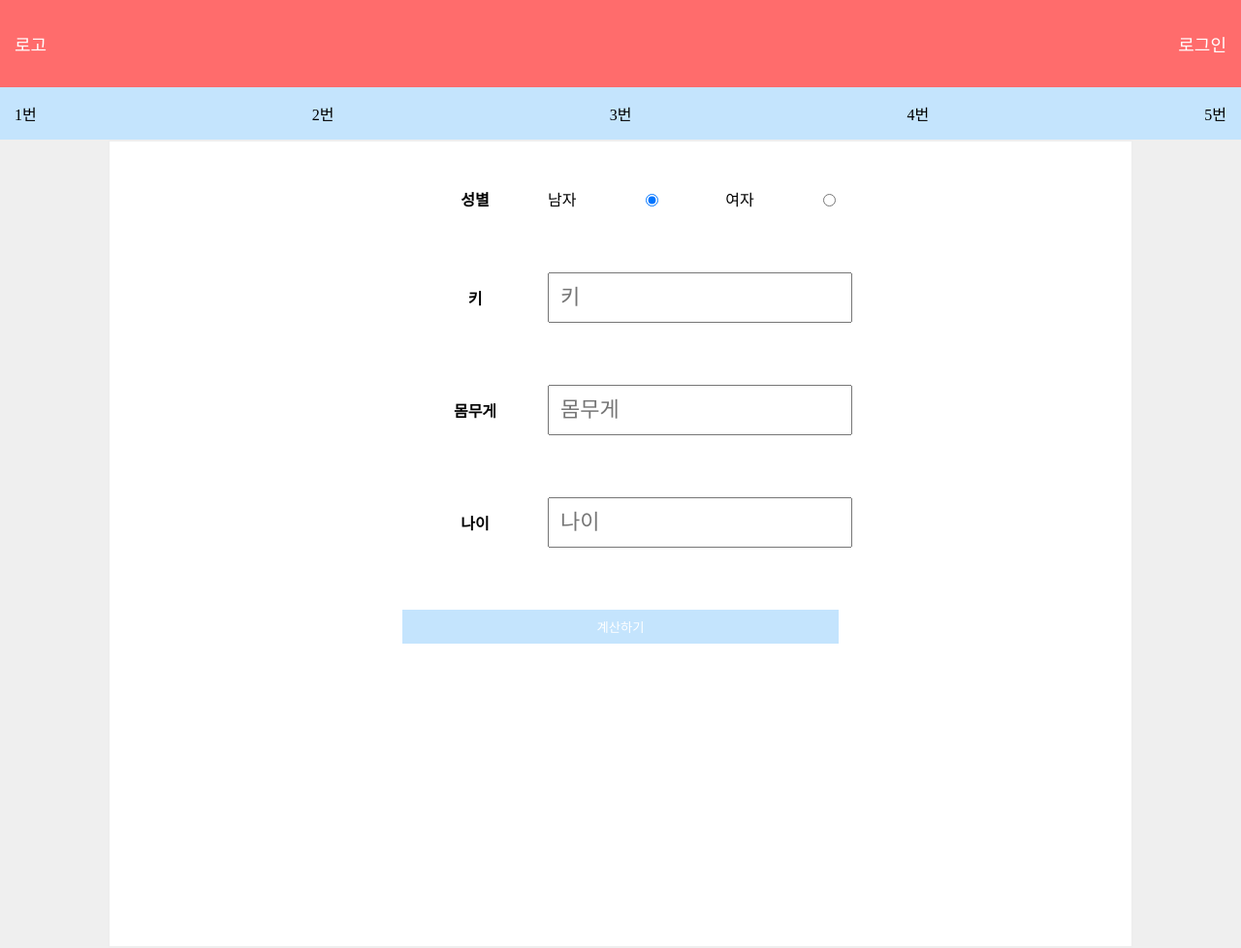
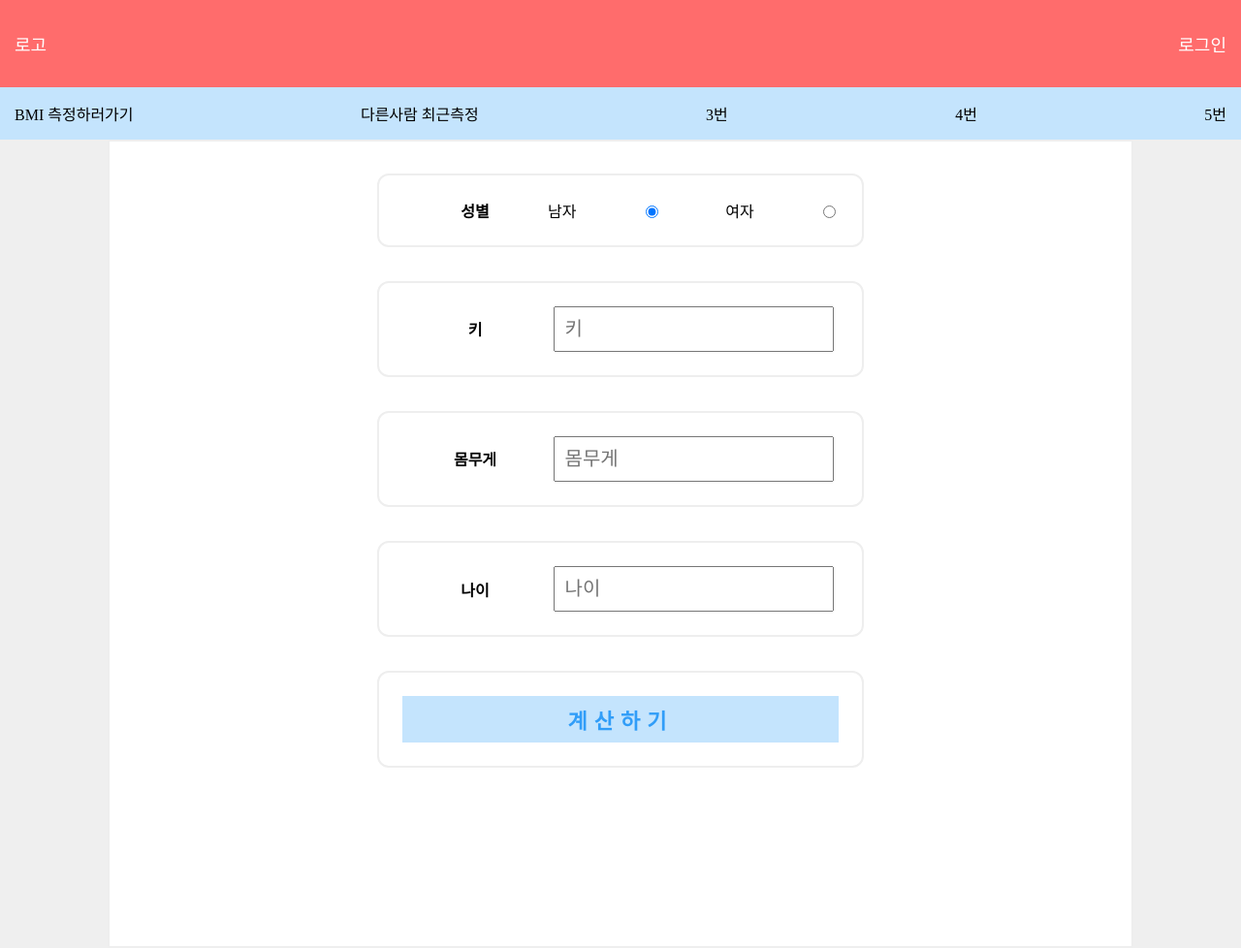
Before and after one commit to ptk5758/hellProject, a Java web app: page /main in a window 1280 px wide. Shown: the whole page at 97% size. Run offline with Spring Boot 4, a stand-in JSP engine, Linux system fonts and the light colour scheme; the project's own start-up code is not run, and a stand-in starts its controllers and pages.

Commit message:
add main [css]

```diff
--- a/src/main/resources/mappers/WeightMapper.xml
+++ b/src/main/resources/mappers/WeightMapper.xml
@@ -4,6 +4,6 @@
 	"http://mybatis.org/dtd/mybatis-3-mapper.dtd">
 <mapper namespace="com.ptk.mapper.WeightMapper">
 	<insert id="weightInsert">
-		insert into weight (weight,height,age,gender,ip,bmi) values (#{weight},#{height},#{age},#{gender},#{ip},#{bmi})
+		insert into weight (weight,height,age,gender,ip,bmi,bmi_status) values (#{weight},#{height},#{age},#{gender},#{ip},#{bmi},#{bmi_status})
 	</insert>
 </mapper>
--- a/src/main/webapp/WEB-INF/views/include/header.jsp
+++ b/src/main/webapp/WEB-INF/views/include/header.jsp
@@ -14,8 +14,8 @@
 		<div>로그인</div>
 	</header>
 	<nav>
-		<div>1번</div>
-		<div>2번</div>
+		<div onclick="location.href='/main'">BMI 측정하러가기</div>
+		<div>다른사람 최근측정</div>
 		<div>3번</div>
 		<div>4번</div>
 		<div>5번</div>
--- a/src/main/webapp/WEB-INF/views/main.jsp
+++ b/src/main/webapp/WEB-INF/views/main.jsp
@@ -25,7 +25,8 @@
 		<div class="Main_Item">
 			<div><button id="WeightButton">계산하기</button></div>
 		</div>
-		<div id="resultBoard"></div>
+		<div id="resultBoard" style="opacity: 0"></div>
 	</form>
+
 <script src="/js/WeightManager.js?ver=1"></script>
 <%@ include file="/WEB-INF/views/include/footer.jsp" %>
--- a/src/main/webapp/resources/css/main.css
+++ b/src/main/webapp/resources/css/main.css
@@ -20,7 +20,7 @@ nav{
 	padding: 15px;
 	background-color: #c4e4fd;
 }
-/* ------------------------------메인 페이지 css영역-------------------------------------- */
+/* ------------------------------메인 페이지 css영역 (BMI체크)-------------------------------------- */
 .MainBoard{
 	width: 80%;
 	margin: 0 auto;
@@ -34,7 +34,10 @@ nav{
 }
 .Main_Item{
 	display: flex;
-	padding: 2em;
+	padding: 1.5em;
+	border: 2px solid#eee;
+	border-radius: 12px;
+	margin: 1.1em;
 }
 .genderRadio{
 	display: flex;
@@ -52,14 +55,52 @@ nav{
 	width: 300px;
 }
 .Main_Item input{
-	font-size: 22px;
+	font-size: 20px;
 	padding: 0.5em;
 }
 .Main_Item button {
 	width: 450px;
 	padding: 8px;
-	color: #fff;
+	color: #309df8;
 	background-color: #c4e4fd;
 	border: 0px solid#000000;
 	cursor: pointer;
+	font-weight: bold;
+	font-size: 22px;
+	letter-spacing: 7px;
 }
+#resultBoard{
+	width: 80%;
+	background-color: #eee;
+	display: flex;
+	justify-content: center;
+	padding: 1.3em;
+}
+.bmi_INFO{
+	width: 55%;
+	display: flex;
+	flex-direction: column;
+	align-items: center;
+	justify-content: space-around;
+}
+.bmi_INFO div {
+	padding: 0.3em;
+	font-weight: bold;
+}
+.bmi_INFO span {
+	width: 100px;
+}
+.bmi_Result{
+	width: 40%;
+	display: flex;
+	flex-direction: column;
+	align-items: center;
+}
+.bmi_Result_text{
+	font-size: 22px;
+	font-weight: bold;
+}
+.bmi_Result_answer{
+	font-size: 48px;
+	padding: 0.8em;
+}
--- a/src/main/webapp/resources/js/WeightManager.js
+++ b/src/main/webapp/resources/js/WeightManager.js
@@ -33,16 +33,41 @@
 				let resultboard = document.getElementById('resultBoard');
 				let result = "";
 				result += `
-					<div>
-						<div>키 : ${jsonData.height}</div>
-						<div>몸무게 : ${jsonData.weight}</div>
-						<div>BMI : ${jsonData.bmi}</div>
-					</div>
-					<div>
-						<div>어쩌구 저쩌구입니다.</div>
-					</div>
+						<div class="bmi_INFO">
+							<div class="bmi_INFO_Height">
+								<span>키</span>
+								<span>${jsonData.height}</span>
+							</div>
+							<div class="bmi_INFO_Weight">
+								<span>몸무게</span>
+								<span>${jsonData.weight}</span>
+							</div>
+							<div class="bmi_INFO_BMI">
+								<span>BMI</span>
+								<span>${jsonData.bmi_status}</span>
+							</div>
+						</div>
+						<div class="bmi_Result">
+							<div class="bmi_Result_text">결과</div>
+							<div id="answer" class="bmi_Result_answer">${jsonData.bmi_status}</div>
+							<div class="bmi_Result_comment">건강이 위험해요</div>
+						</div>
 				`;
 				resultboard.innerHTML = result;
+				resultboard.style.opacity = 1;
+				let answercolor;
+				if(jsonData.bmi_status === "비만"){
+					answercolor = "#ff0000";
+				} else if (jsonData.bmi_status === "과체중") {
+					answercolor = "#b168ee";
+				} else if (jsonData.bmi_status === "정상") {
+					answercolor = "#5cf928";
+				} else {
+					answercolor = "#fff";
+				}
+				document.getElementById('answer').style.color = answercolor;
+				document.getElementById('WeightButton').style.pointerEvents = "none";
+
 			}
 		}
 	});
```
Also changed, not shown: src/main/java/com/ptk/controller/api/APIWeight.java (+9 -0 lines), src/main/java/com/ptk/domain/WeightVO.java (+10 -0 lines), 3 other files.
